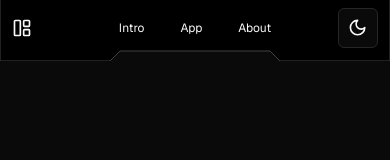
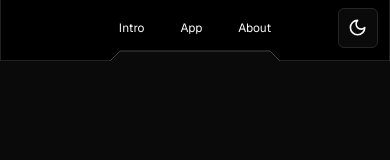
Before and after one commit to gap689/cv, a Next.js app: page / in a window 390 px wide. Shown: the top 160 px of the page. Built offline with nearby package versions, Linux system fonts and the light colour scheme.

Commit message:
🐛  fix responsivity

```diff
--- a/components/navigation/top-nav.tsx
+++ b/components/navigation/top-nav.tsx
@@ -89,10 +89,10 @@ const TopNavigation = () => {
           <CreateSVG color='none' width={calculatedWidth} height={66} flapWidth={120} middleHeight={10} />
           <div className='flex items-center justify-between absolute w-full px-3 sm:px-6' >
             <div className='flex items-center w-full'>
-              { pathname.startsWith("/app") ?
-                <MobileSidebar/> :
+              { pathname.startsWith("/app") &&
                 <>
-                  <LayoutPanelLeft className='flex w-5 h-5'/>
+                  <MobileSidebar/>
+                  <LayoutPanelLeft className='sm:flex hidden w-5 h-5'/>
                   <p className='text-sm hidden sm:flex ml-2'>CV Template</p>
                 </>
               }
```
